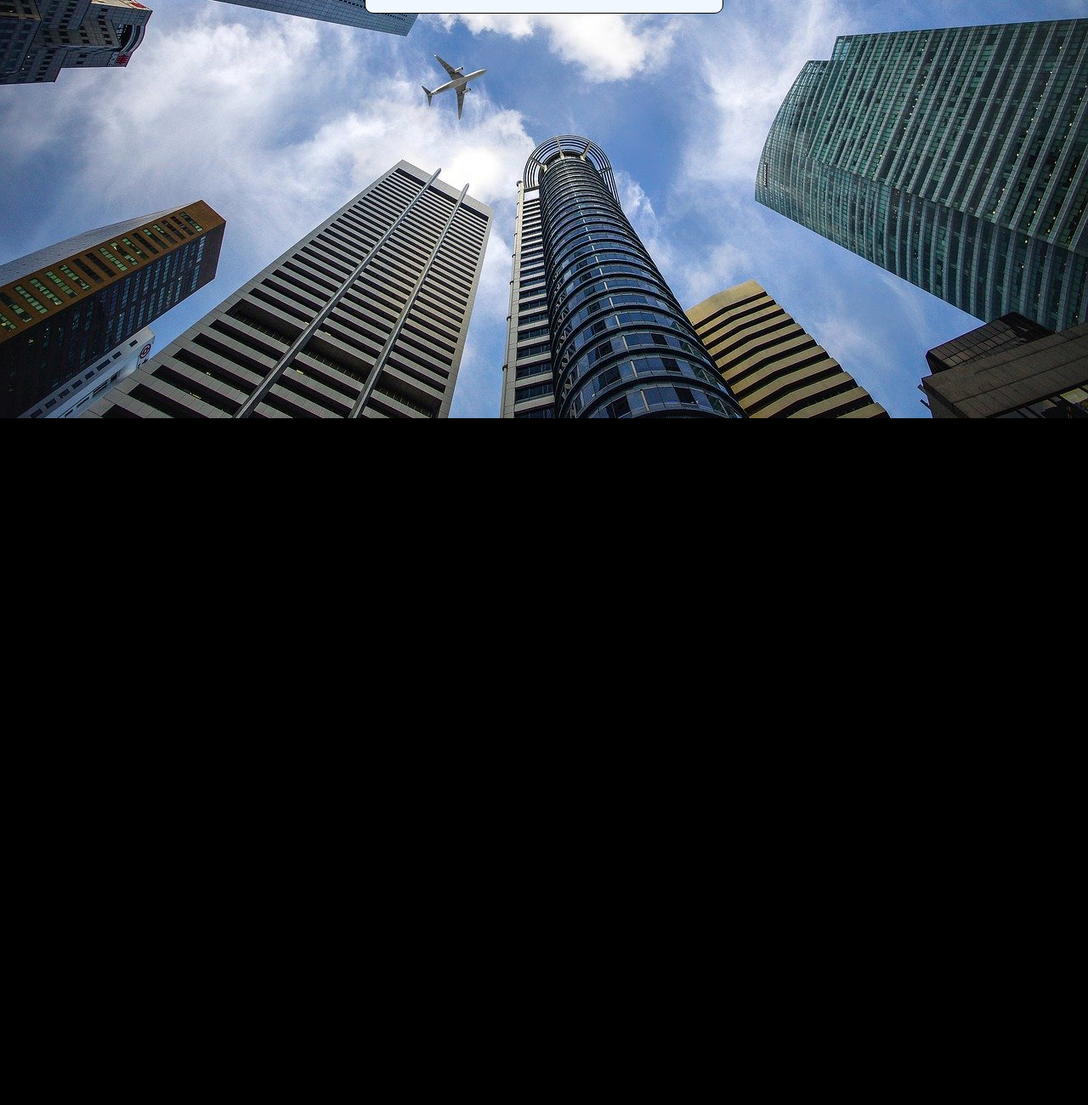
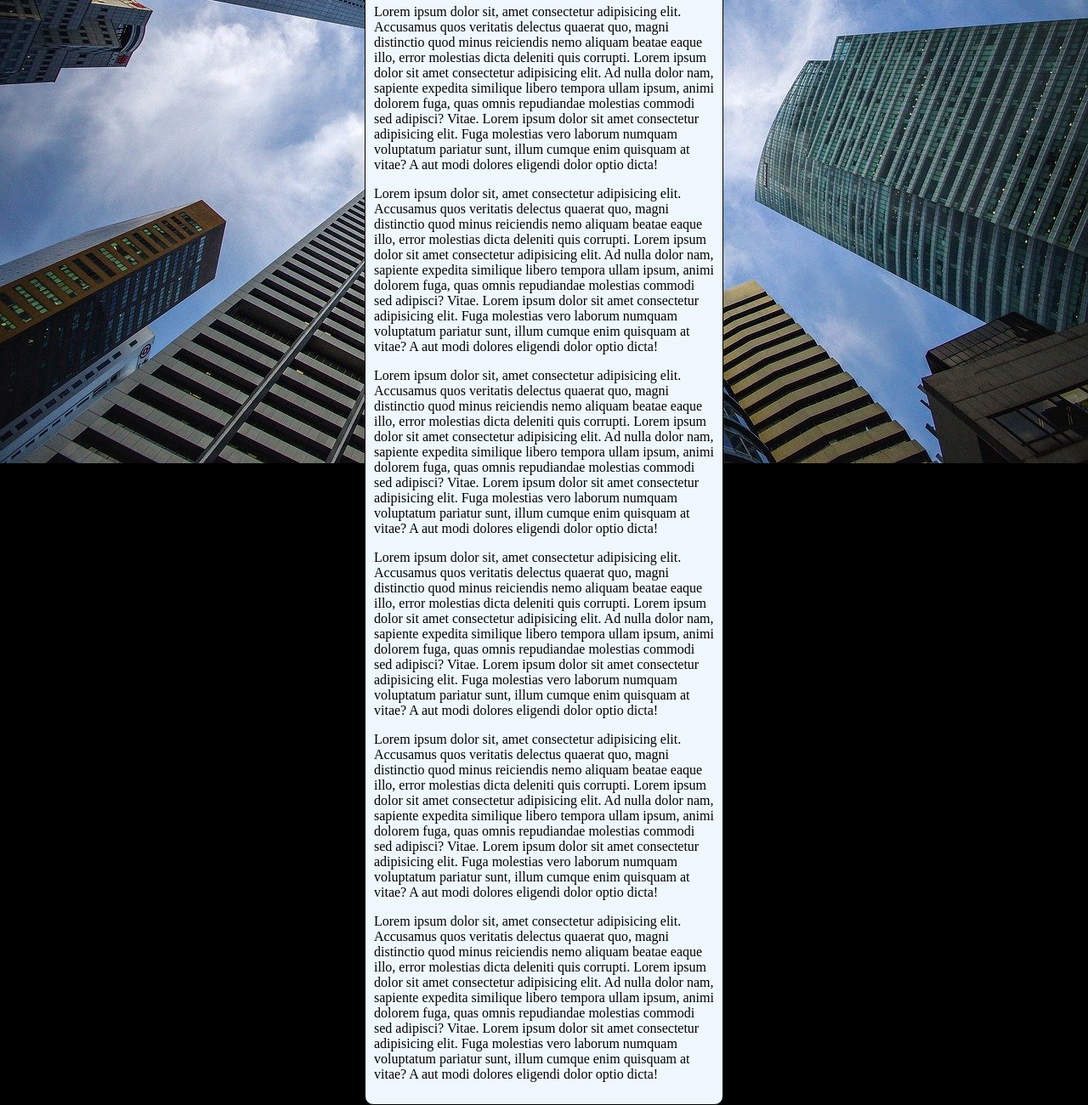
Before and after one commit to fokupstudio-lab/html-css, a plain HTML site: page exercicios/ex022/fundo006.htm in a window 1280 px wide. Shown: the part 308-1608 px from the top of the page at 85% size. Before the commit the page ends 800 px from the top, so only its background shows below. Drawn offline with Linux system fonts and the light colour scheme.

Commit message:
atualizei paragrafo no exercício 22

```diff
--- a/exercicios/ex022/fundo006.htm
+++ b/exercicios/ex022/fundo006.htm
@@ -33,6 +33,55 @@
       Lorem ipsum dolor sit amet consectetur adipisicing elit. Ad nulla dolor nam, sapiente expedita similique libero tempora ullam ipsum, animi dolorem fuga, quas omnis repudiandae molestias commodi sed adipisci? Vitae.
       Lorem ipsum dolor sit amet consectetur adipisicing elit. Fuga molestias vero laborum numquam voluptatum pariatur sunt, illum cumque enim quisquam at vitae? A aut modi dolores eligendi dolor optio dicta!
     </p>
+    <p>
+      Lorem ipsum dolor sit, amet consectetur adipisicing elit. Accusamus quos veritatis delectus quaerat quo, magni
+      distinctio quod minus reiciendis nemo aliquam beatae eaque illo, error molestias dicta deleniti quis corrupti.
+      Lorem ipsum dolor sit amet consectetur adipisicing elit. Ad nulla dolor nam, sapiente expedita similique libero
+      tempora ullam ipsum, animi dolorem fuga, quas omnis repudiandae molestias commodi sed adipisci? Vitae.
+      Lorem ipsum dolor sit amet consectetur adipisicing elit. Fuga molestias vero laborum numquam voluptatum pariatur sunt,
+      illum cumque enim quisquam at vitae? A aut modi dolores eligendi dolor optio dicta!
+    </p>
+    <p>
+      Lorem ipsum dolor sit, amet consectetur adipisicing elit. Accusamus quos veritatis delectus quaerat quo, magni
+      distinctio quod minus reiciendis nemo aliquam beatae eaque illo, error molestias dicta deleniti quis corrupti.
+      Lorem ipsum dolor sit amet consectetur adipisicing elit. Ad nulla dolor nam, sapiente expedita similique libero
+      tempora ullam ipsum, animi dolorem fuga, quas omnis repudiandae molestias commodi sed adipisci? Vitae.
+      Lorem ipsum dolor sit amet consectetur adipisicing elit. Fuga molestias vero laborum numquam voluptatum pariatur sunt,
+      illum cumque enim quisquam at vitae? A aut modi dolores eligendi dolor optio dicta!
+    </p>
+    <p>
+      Lorem ipsum dolor sit, amet consectetur adipisicing elit. Accusamus quos veritatis delectus quaerat quo, magni
+      distinctio quod minus reiciendis nemo aliquam beatae eaque illo, error molestias dicta deleniti quis corrupti.
+      Lorem ipsum dolor sit amet consectetur adipisicing elit. Ad nulla dolor nam, sapiente expedita similique libero
+      tempora ullam ipsum, animi dolorem fuga, quas omnis repudiandae molestias commodi sed adipisci? Vitae.
+      Lorem ipsum dolor sit amet consectetur adipisicing elit. Fuga molestias vero laborum numquam voluptatum pariatur sunt,
+      illum cumque enim quisquam at vitae? A aut modi dolores eligendi dolor optio dicta!
+    </p>
+    <p>
+      Lorem ipsum dolor sit, amet consectetur adipisicing elit. Accusamus quos veritatis delectus quaerat quo, magni
+      distinctio quod minus reiciendis nemo aliquam beatae eaque illo, error molestias dicta deleniti quis corrupti.
+      Lorem ipsum dolor sit amet consectetur adipisicing elit. Ad nulla dolor nam, sapiente expedita similique libero
+      tempora ullam ipsum, animi dolorem fuga, quas omnis repudiandae molestias commodi sed adipisci? Vitae.
+      Lorem ipsum dolor sit amet consectetur adipisicing elit. Fuga molestias vero laborum numquam voluptatum pariatur sunt,
+      illum cumque enim quisquam at vitae? A aut modi dolores eligendi dolor optio dicta!
+    </p>
+    <p>
+      Lorem ipsum dolor sit, amet consectetur adipisicing elit. Accusamus quos veritatis delectus quaerat quo, magni
+      distinctio quod minus reiciendis nemo aliquam beatae eaque illo, error molestias dicta deleniti quis corrupti.
+      Lorem ipsum dolor sit amet consectetur adipisicing elit. Ad nulla dolor nam, sapiente expedita similique libero
+      tempora ullam ipsum, animi dolorem fuga, quas omnis repudiandae molestias commodi sed adipisci? Vitae.
+      Lorem ipsum dolor sit amet consectetur adipisicing elit. Fuga molestias vero laborum numquam voluptatum pariatur sunt,
+      illum cumque enim quisquam at vitae? A aut modi dolores eligendi dolor optio dicta!
+    </p>
+    <p>
+      Lorem ipsum dolor sit, amet consectetur adipisicing elit. Accusamus quos veritatis delectus quaerat quo, magni
+      distinctio quod minus reiciendis nemo aliquam beatae eaque illo, error molestias dicta deleniti quis corrupti.
+      Lorem ipsum dolor sit amet consectetur adipisicing elit. Ad nulla dolor nam, sapiente expedita similique libero
+      tempora ullam ipsum, animi dolorem fuga, quas omnis repudiandae molestias commodi sed adipisci? Vitae.
+      Lorem ipsum dolor sit amet consectetur adipisicing elit. Fuga molestias vero laborum numquam voluptatum pariatur sunt,
+      illum cumque enim quisquam at vitae? A aut modi dolores eligendi dolor optio dicta!
+    </p>
+
   </main>
 </body>
 </html>
```
